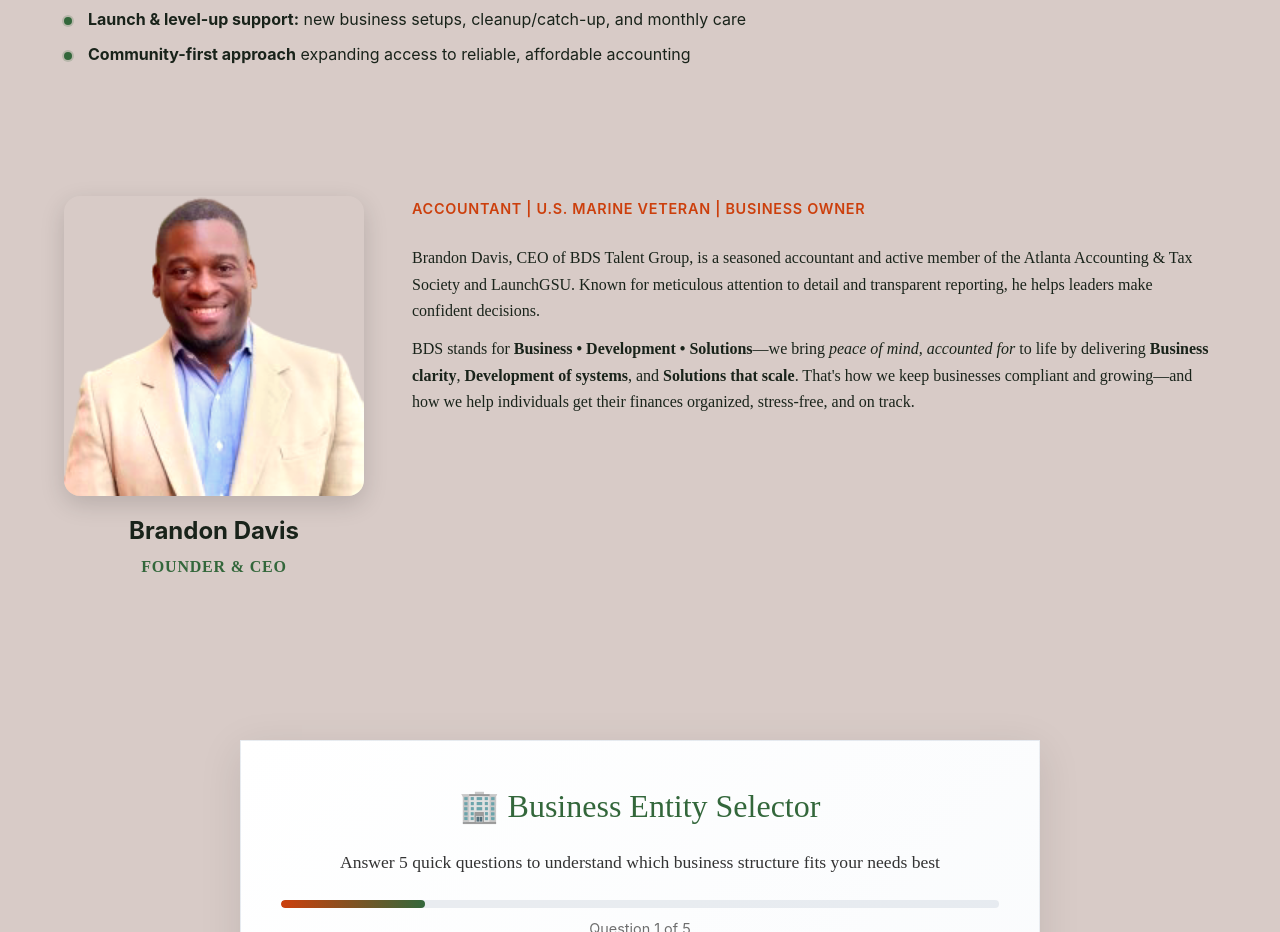
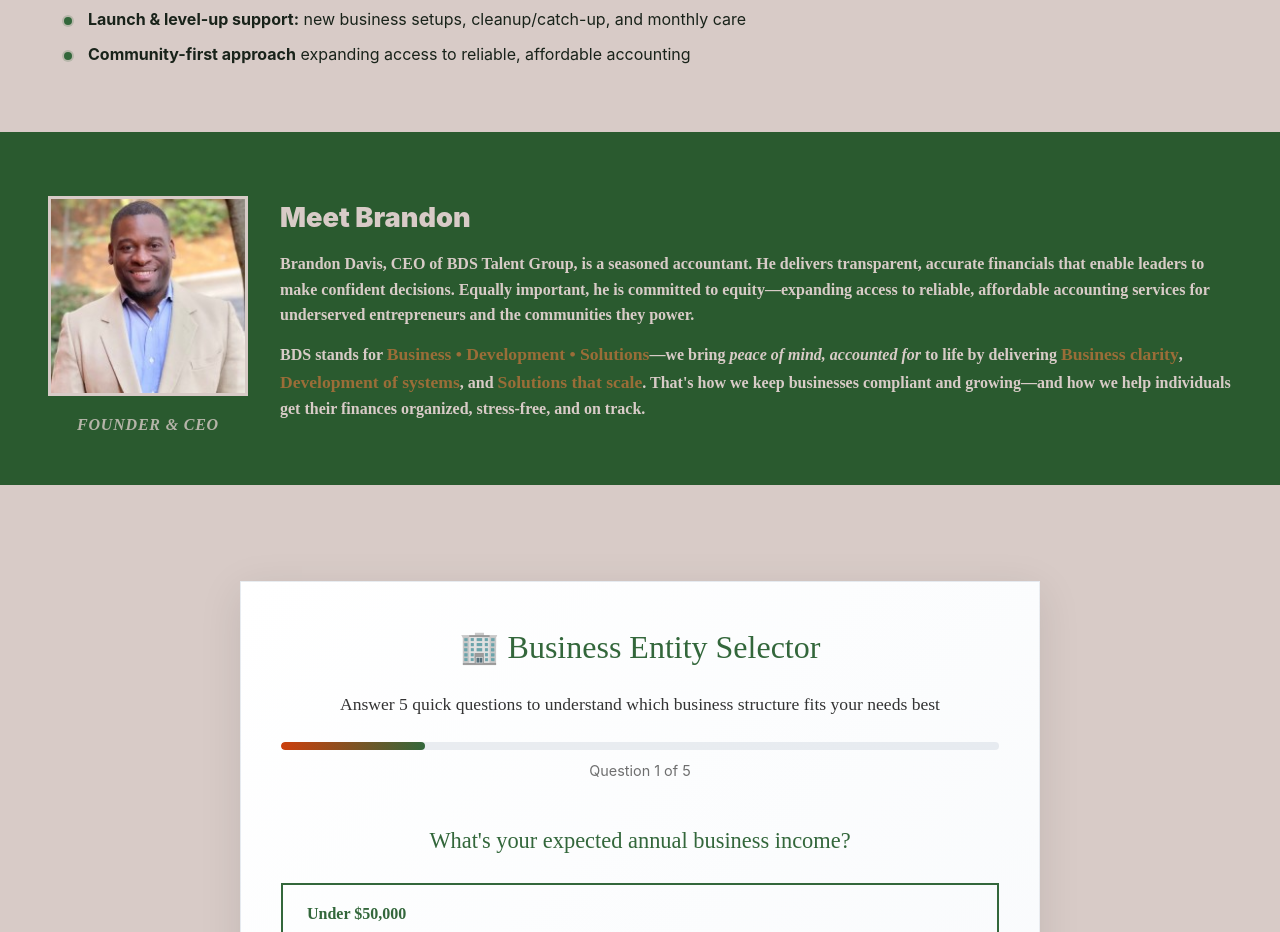
Before and after one commit to CartezDew/bdsfrontend, a React (Vite) app: page / in a window 1280 px wide. Shown: the part 3060-3992 px from the top of the page. Built offline with nearby package versions, Linux system fonts and the light colour scheme.

Commit message:
updated styling of the meet the owner section

```diff
--- a/src/components/MeetTheOwner.jsx
+++ b/src/components/MeetTheOwner.jsx
@@ -1,6 +1,6 @@
 // src/components/MeetTheOwner.jsx
 import React from "react";
-import "../styles/meetTheOwner.css";
+import "../styles/meet_the_owner.css";
 
 export default function MeetTheOwner() {
   return (
@@ -9,7 +9,7 @@
         <div className="meet-owner">
           <div className="meet-owner__media">
             <img
-              src="/src/assets/Images/CEO_Adjusted.png"
+              src="/src/assets/Images/CEO.jpeg"
               alt="Brandon Davis, CEO of BDS Talent Group"
               className="meet-owner__img"
             />
@@ -21,13 +21,11 @@
 
           <div className="meet-owner__text">
             <div className="meet-owner__header">
-              <span className="meet-owner__roles">Accountant | U.S. Marine Veteran | Business Owner</span>
+              Meet Brandon
             </div>
             <p>
-              Brandon Davis, CEO of BDS Talent Group, is a seasoned accountant
-              and active member of the Atlanta Accounting &amp; Tax Society and
-              LaunchGSU. Known for meticulous attention to detail and
-              transparent reporting, he helps leaders make confident decisions.
+              Brandon Davis, CEO of BDS Talent Group, is a seasoned accountant. He delivers transparent, accurate financials that enable leaders to make confident decisions. Equally important, he is committed to equity—expanding access to reliable, affordable accounting services for underserved entrepreneurs and the communities they power.
+
             </p>
             <p className="meet-owner__bds">
               BDS stands for <strong>Business • Development • Solutions</strong>
--- a/src/index.css
+++ b/src/index.css
@@ -4,7 +4,7 @@
 @import './styles/widget.css';
 @import './styles/socialProof.css';
 @import './styles/why_us.css';
-@import './styles/meetTheOwner.css';
+@import './styles/meet_the_owner.css';
 
 @import './styles/facts.css';
 @import './styles/officeHoursLocations.css';
--- a/src/styles/meetTheOwner.css
+++ b/src/styles/meet_the_owner.css
@@ -1,18 +1,18 @@
 /* MeetTheOwner Component Styles */
 .meet-owner-section {
-  background: var(--color-timberwolf);
-  padding: 4rem 1.25rem;
+  background: #2a5a2f;
+  padding: 4rem 3rem 3rem 3rem;
 }
 
 .meet-owner-container {
-  max-width: 72rem; /* 1152px */
+  max-width: 1300px; /* 1152px */
   margin: 0 auto;
 }
 
 .meet-owner {
   display: flex;
   flex-direction: column;
-  gap: 2rem;
+  gap: 1rem;
   align-items: flex-start;
 }
 
@@ -23,11 +23,10 @@
 
 .meet-owner__img {
   width: 100%;
-  max-width: 300px;
+  max-width: 200px;
   height: auto;
   display: block;
-  border-radius: 16px;
-  box-shadow: 0 8px 24px rgba(0, 0, 0, 0.15);
+  border: 3px solid var(--color-timberwolf);
   object-fit: cover;
   margin: 0 auto 1rem auto;
 }
@@ -37,19 +36,22 @@
 }
 
 .meet-owner__nameText {
-  color: var(--color-eerie-black);
+  color: var(--color-timberwolf);
   font-weight: 700;
-  font-size: 1.5rem;
+  font-size: 1.7rem;
   margin: 0 0 0.25rem 0;
+  display: none;
 }
 
 .meet-owner__title {
-  color: var(--color-hunter-green);
+  color: var(--color-timberwolf);
   font-weight: 600;
   font-size: 1rem;
   margin: 0;
   text-transform: uppercase;
   letter-spacing: 0.05em;
+  opacity: 0.8;
+  font-style: italic;
 }
 
 .meet-owner__text {
@@ -58,6 +60,10 @@
 
 .meet-owner__header {
   margin-bottom: 1.5rem;
+  color: var(--color-timberwolf);
+  font-weight: 900;
+  font-size: 1.7rem;
+  margin: 0 0 0.25rem 0;
 }
 
 .meet-owner__roles {
@@ -69,9 +75,18 @@
 }
 
 .meet-owner__text p {
-  color: var(--color-eerie-black);
-  line-height: 1.65;
+  color: var(--color-timberwolf);
+  line-height: 1.6;
+  font-family: 'Playfair Display', serif !important;
   margin: 0.75rem 0 0 0;
+  font-size: 1rem;
+  font-weight: 600;
+
+}
+
+.meet-owner__text p strong {
+  color: var(--color-golden-brown);
+  font-size: 1.1rem;
 }
 
 .meet-owner__bds em {
@@ -83,11 +98,11 @@
   .meet-owner {
     flex-direction: row;
     align-items: flex-start;
-    gap: 3rem;
+    gap: 2rem;
   }
 
   .meet-owner__media {
-    flex: 0 0 300px;
+    flex: 0 0 200px;
     width: 300px;
   }
 
```
